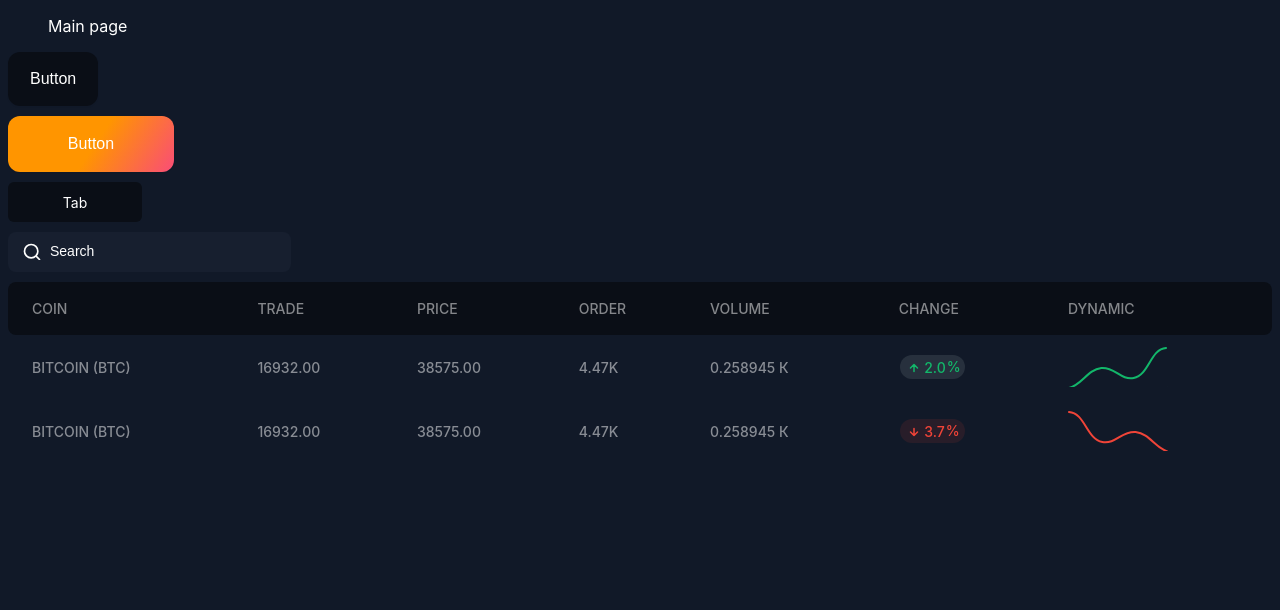
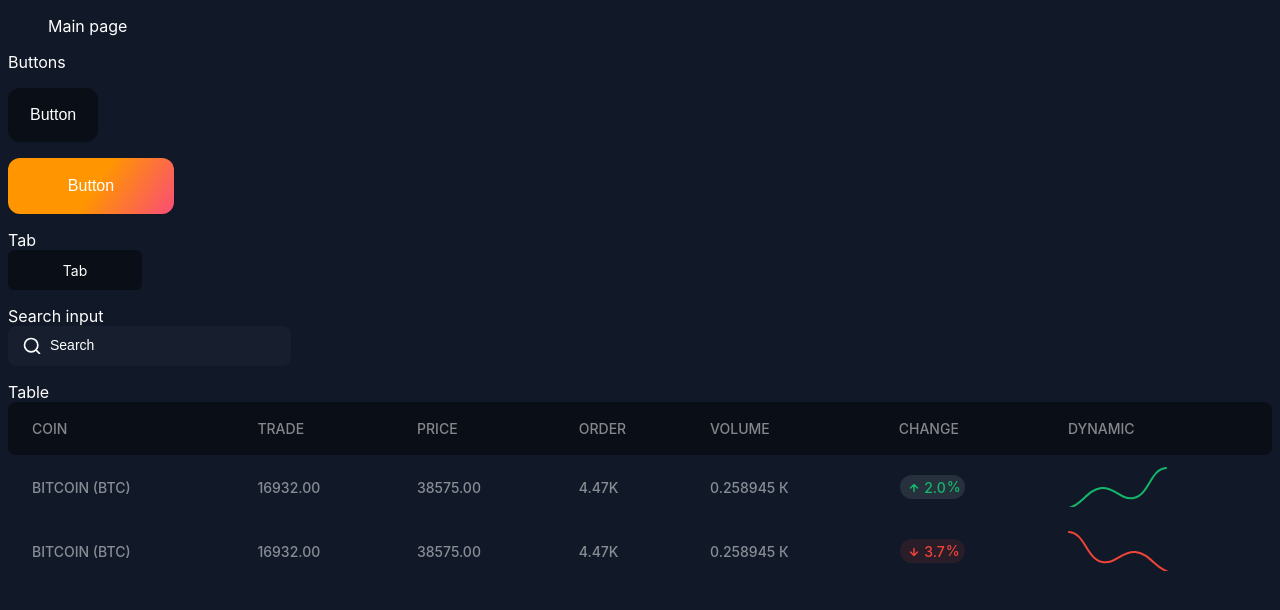
Before and after one commit to presslxqii/Manax-style, a website built with webpack: page src/pages/Components/index.html in a window 1280 px wide. Built offline with nearby package versions, Linux system fonts and the light colour scheme.

Commit message:
added ci/cd

```diff
--- a/package.json
+++ b/package.json
@@ -4,7 +4,8 @@
   "description": "Style for Manax",
   "main": "index.js",
   "scripts": {
-    "start": "webpack serve --open"
+    "start": "webpack serve --open",
+    "build": "webpack build"
   },
   "keywords": [
     "CSS",
--- a/src/pages/Components/index.html
+++ b/src/pages/Components/index.html
@@ -11,22 +11,29 @@
 </ul>
 
 <div class="components-container">
+    Buttons
     <div>
         <button class="black-button">Button</button>
     </div>
     <div>
         <button class="colored-button">Button</button>
     </div>
+    <div>
+        Tab
     <div class="tab" data-selected='true'>
         Tab
     </div>
+    </div>
     <div>
+        Search input
         <div class="search-container">
             <label>
                 <input class="search-input" type="text" placeholder="Search"/>
             </label>
         </div>
     </div>
+    <div>
+        Table
         <div class="table-container">
             <table class="table">
                 <tr>
@@ -79,5 +86,6 @@
             </table>
         </div>
     </div>
+</div>
 </body>
 </html>
--- a/src/pages/Components/styles.css
+++ b/src/pages/Components/styles.css
@@ -44,7 +44,7 @@
 
 .components-container {
     display: grid;
-    row-gap: 10px;
+    row-gap: 16px;
 }
 
 /* Search style */
```
Also changed, not shown: .github/workflows/firebase-hosting-merge.yml (added), .github/workflows/firebase-hosting-pull-request.yml (added), firebase.json (added), 1 other file. Lines whose indentation alone changed are shown as unchanged.
